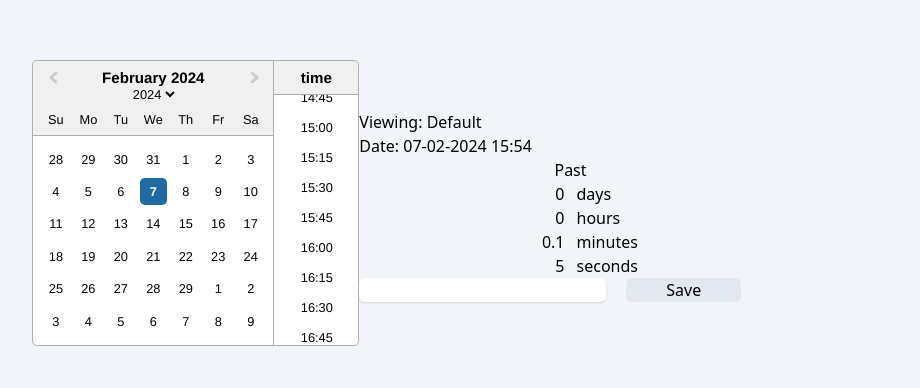
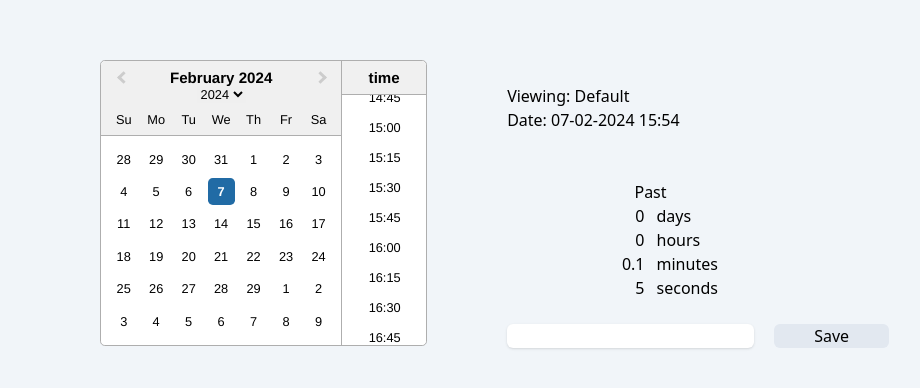
Before and after one commit to benhurst1/calendar, a React (Create React App) app: page / in a window 1280 px wide. Shown: the part 194-582 px from the top of the page, without its empty margins (233-1153 px from the left). Built offline with nearby package versions, Linux system fonts and the light colour scheme.

Commit message:
refactored and added error messages

```diff
--- a/src/App.jsx
+++ b/src/App.jsx
@@ -18,26 +18,20 @@ function loadStorage() {
 
 function App() {
   const [startDate, setStartDate] = useState(dayjs());
-  const [totalSeconds, setTotalSeconds] = useState(0);
   const [savedDates, setSavedDates] = useState(loadStorage());
   const [viewName, setViewName] = useState("Default");
 
-  let timeoutId;
-  function calculateTime() {
-    if (timeoutId) {
-      clearTimeout(timeoutId);
-    }
-    const now = dayjs();
-    var time = startDate.diff(now, "second");
-    timeoutId = setTimeout(calculateTime, 1000);
-    setTotalSeconds(time);
-  }
+  //Every second recalculates the time and refreshes the page
 
   function saveDate(saveText) {
+    if (saveText in savedDates) {
+      return false;
+    }
     const newSavedDates = savedDates;
     newSavedDates[saveText] = startDate;
     setSavedDates(newSavedDates);
     localStorage.setItem("calendarData", JSON.stringify(savedDates));
+    return true;
   }
 
   function loadDate(key) {
@@ -52,11 +46,6 @@ function App() {
     localStorage.setItem("calendarData", JSON.stringify(savedDates));
   }
 
-  useEffect(() => {
-    calculateTime();
-    return () => clearTimeout(timeoutId);
-  }, [startDate]);
-
   return (
     <AppContext.Provider
       value={{
@@ -64,20 +53,19 @@ function App() {
         setStartDate,
         viewName,
         setViewName,
-        totalSeconds,
         saveDate,
         savedDates,
         loadDate,
         deleteData,
       }}
-      id="mainBody"
-      className="flex gap-10 justify-center"
     >
-      <SavedDates />
-      <CalendarInput />
-      <div id="timeDisplay" className="flex flex-col justify-between w-[33%]">
-        <TimeDisplay />
-        <SaveInput />
+      <div id="mainBody" className="flex gap-20 justify-center">
+        <SavedDates />
+        <CalendarInput />
+        <div id="timeDisplay" className="flex flex-col justify-between w-[33%]">
+          <TimeDisplay />
+          <SaveInput />
+        </div>
       </div>
     </AppContext.Provider>
   );
--- a/src/SaveInput.jsx
+++ b/src/SaveInput.jsx
@@ -1,13 +1,31 @@
-import { useContext } from "react";
+import { useContext, useState } from "react";
 import { AppContext } from "./App";
 
 export default function SaveInput() {
   const { saveDate } = useContext(AppContext);
+  const [isError, setIsError] = useState(false);
+  const [errorText, setErrorText] = useState("");
 
   function submitHandle(e) {
     e.preventDefault();
-    saveDate(e.target[0].value);
-    e.target[0].value = "";
+    if (!isError) {
+      if (saveDate(e.target[0].value)) {
+        e.target[0].value = "";
+      } else {
+        setIsError(true);
+        setErrorText("Already exists, choose a different name.");
+      }
+    }
+  }
+
+  function changeText(e) {
+    const max_char = 20;
+    if (e.target.value.length > max_char) {
+      setIsError(true);
+      setErrorText(`${max_char} characters max`);
+    } else {
+      setIsError(false);
+    }
   }
 
   return (
@@ -15,7 +33,10 @@ export default function SaveInput() {
       <form action="" onSubmit={(e) => submitHandle(e)} className="flex gap-5">
         <input
           type="text"
-          className="w-30 px-2 rounded-md border-slate-100 shadow"
+          className={`w-30 px-2 rounded-md shadow focus:outline-none focus:ring-1  ${
+            isError ? "focus:ring-red-300" : "focus:ring-blue-300"
+          }`}
+          onChange={(e) => changeText(e)}
         />
         <input
           type="submit"
@@ -23,6 +44,13 @@ export default function SaveInput() {
           className="bg-slate-200 rounded-md px-10 hover:brightness-95 active:brightness-90"
         />
       </form>
+      <p
+        className={`text-red-400 h-1 transition-all duration-300 ${
+          isError ? "opacity-100" : "opacity-0"
+        }`}
+      >
+        {errorText}
+      </p>
     </div>
   );
 }
--- a/src/TimeDisplay.jsx
+++ b/src/TimeDisplay.jsx
@@ -1,18 +1,28 @@
-import { useContext } from "react";
+import { useContext, useEffect, useState } from "react";
 import App, { AppContext } from "./App";
+import dayjs from "dayjs";
 export default function TimeDisplay() {
-  const { viewName, startDate, totalSeconds } = useContext(AppContext);
+  const { viewName, startDate } = useContext(AppContext);
+  const [totalSeconds, setTotalSeconds] = useState(0);
 
-  const seconds = roundTime(totalSeconds);
-  const minutes = roundTime(seconds / 60);
-  const hours = roundTime(minutes / 60);
-  const days = roundTime(hours / 24);
+  let timeoutId;
+  function calculateTime() {
+    if (timeoutId) {
+      clearTimeout(timeoutId);
+    }
+    timeoutId = setTimeout(calculateTime, 1000);
+    setTotalSeconds(startDate.diff(dayjs(), "second"));
+  }
+  useEffect(() => {
+    calculateTime();
+    return () => clearTimeout(timeoutId);
+  }, [startDate]);
 
   const items = [
-    { id: 0, label: "days", time: days },
-    { id: 1, label: "hours", time: hours },
-    { id: 2, label: "minutes", time: minutes },
-    { id: 3, label: "seconds", time: seconds },
+    { id: 3, label: "seconds", time: roundTime(totalSeconds) },
+    { id: 2, label: "minutes", time: roundTime(totalSeconds / 60) },
+    { id: 1, label: "hours", time: roundTime(totalSeconds / 60 / 60) },
+    { id: 0, label: "days", time: roundTime(totalSeconds / 24 / 60 / 60) },
   ];
 
   function roundTime(number) {
@@ -29,7 +39,7 @@ export default function TimeDisplay() {
         <div className="text-center">
           {totalSeconds > 0 ? "Future" : "Past"}
         </div>
-        <div className="flex flex-col">
+        <div className="flex flex-col-reverse">
           {items.map((item) => (
             <div key={item.id} className="flex gap-3">
               <div className=" w-[50%] text-right">{item.time}</div>
--- a/src/output.css
+++ b/src/output.css
@@ -645,6 +645,14 @@ video {
   height: auto;
 }
 
+.h-3 {
+  height: 0.75rem;
+}
+
+.h-1 {
+  height: 0.25rem;
+}
+
 .w-\[400px\] {
   width: 400px;
 }
@@ -735,6 +743,10 @@ video {
   flex-direction: column;
 }
 
+.flex-col-reverse {
+  flex-direction: column-reverse;
+}
+
 .items-start {
   align-items: flex-start;
 }
@@ -783,6 +795,10 @@ video {
   gap: 0.75rem;
 }
 
+.gap-20 {
+  gap: 5rem;
+}
+
 .self-center {
   align-self: center;
 }
@@ -818,6 +834,11 @@ video {
 .border-slate-100 {
   --tw-border-opacity: 1;
   border-color: rgb(241 245 249 / var(--tw-border-opacity));
+}
+
+.border-red-400 {
+  --tw-border-opacity: 1;
+  border-color: rgb(248 113 113 / var(--tw-border-opacity));
 }
 
 .bg-gray-500 {
@@ -919,6 +940,16 @@ video {
   text-align: end;
 }
 
+.text-red-100 {
+  --tw-text-opacity: 1;
+  color: rgb(254 226 226 / var(--tw-text-opacity));
+}
+
+.text-red-400 {
+  --tw-text-opacity: 1;
+  color: rgb(248 113 113 / var(--tw-text-opacity));
+}
+
 .opacity-0 {
   opacity: 0;
 }
@@ -975,6 +1006,70 @@ video {
   filter: var(--tw-blur) var(--tw-brightness) var(--tw-contrast) var(--tw-grayscale) var(--tw-hue-rotate) var(--tw-invert) var(--tw-saturate) var(--tw-sepia) var(--tw-drop-shadow);
 }
 
+.focus\:border-red-400:focus {
+  --tw-border-opacity: 1;
+  border-color: rgb(248 113 113 / var(--tw-border-opacity));
+}
+
+.focus\:border-slate-100:focus {
+  --tw-border-opacity: 1;
+  border-color: rgb(241 245 249 / var(--tw-border-opacity));
+}
+
+.focus\:outline-none:focus {
+  outline: 2px solid transparent;
+  outline-offset: 2px;
+}
+
+.focus\:outline:focus {
+  outline-style: solid;
+}
+
+.focus\:outline-slate-100:focus {
+  outline-color: #f1f5f9;
+}
+
+.focus\:ring:focus {
+  --tw-ring-offset-shadow: var(--tw-ring-inset) 0 0 0 var(--tw-ring-offset-width) var(--tw-ring-offset-color);
+  --tw-ring-shadow: var(--tw-ring-inset) 0 0 0 calc(3px + var(--tw-ring-offset-width)) var(--tw-ring-color);
+  box-shadow: var(--tw-ring-offset-shadow), var(--tw-ring-shadow), var(--tw-shadow, 0 0 #0000);
+}
+
+.focus\:ring-1:focus {
+  --tw-ring-offset-shadow: var(--tw-ring-inset) 0 0 0 var(--tw-ring-offset-width) var(--tw-ring-offset-color);
+  --tw-ring-shadow: var(--tw-ring-inset) 0 0 0 calc(1px + var(--tw-ring-offset-width)) var(--tw-ring-color);
+  box-shadow: var(--tw-ring-offset-shadow), var(--tw-ring-shadow), var(--tw-shadow, 0 0 #0000);
+}
+
+.focus\:ring-slate-100:focus {
+  --tw-ring-opacity: 1;
+  --tw-ring-color: rgb(241 245 249 / var(--tw-ring-opacity));
+}
+
+.focus\:ring-blue-100:focus {
+  --tw-ring-opacity: 1;
+  --tw-ring-color: rgb(219 234 254 / var(--tw-ring-opacity));
+}
+
+.focus\:ring-blue-300:focus {
+  --tw-ring-opacity: 1;
+  --tw-ring-color: rgb(147 197 253 / var(--tw-ring-opacity));
+}
+
+.focus\:ring-red-300:focus {
+  --tw-ring-opacity: 1;
+  --tw-ring-color: rgb(252 165 165 / var(--tw-ring-opacity));
+}
+
+.active\:border:active {
+  border-width: 1px;
+}
+
+.active\:border-red-400:active {
+  --tw-border-opacity: 1;
+  border-color: rgb(248 113 113 / var(--tw-border-opacity));
+}
+
 .active\:bg-slate-600:active {
   --tw-bg-opacity: 1;
   background-color: rgb(71 85 105 / var(--tw-bg-opacity));
```
